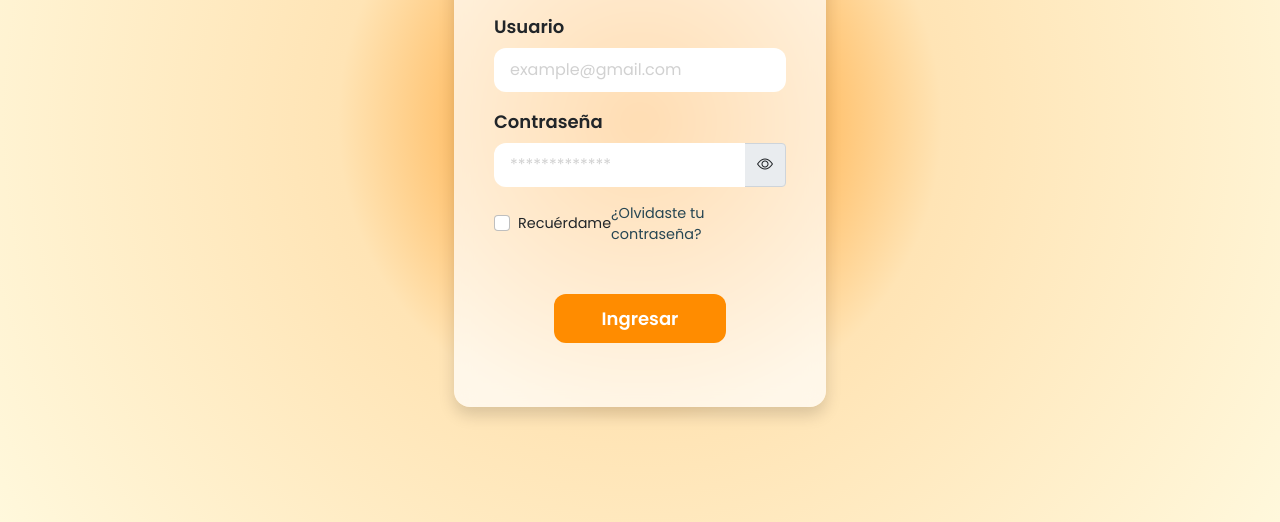
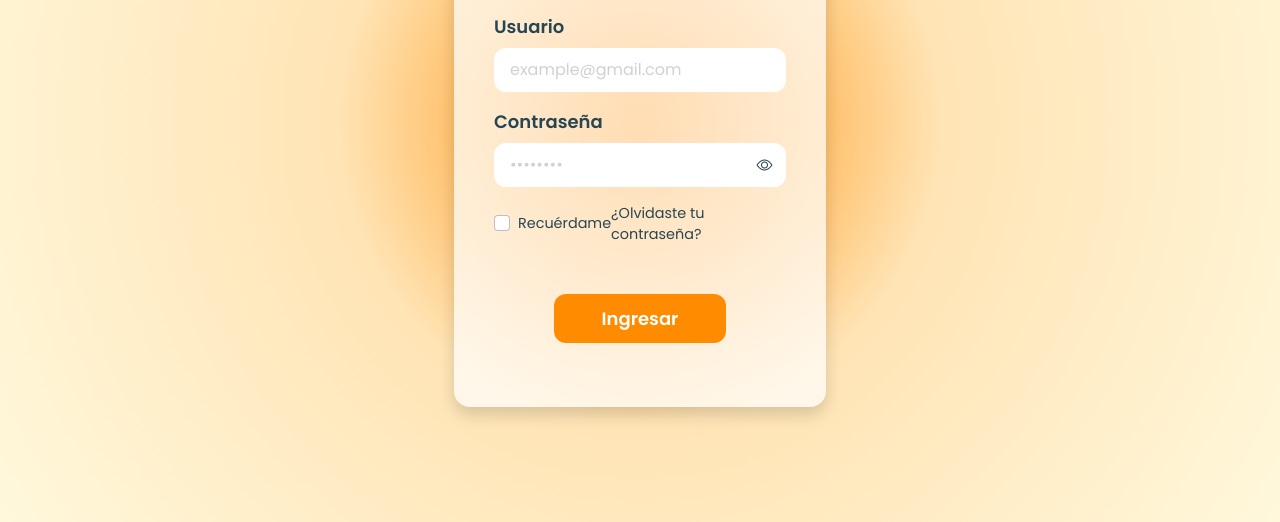
Before and after one commit to yenifer-gonzalez/pfinal-jap-grupo1, a plain HTML site: page login.html in a window 1280 px wide. Shown: the part 278-800 px from the top of the page. Drawn offline with nearby package versions, Linux system fonts and the light colour scheme.

Commit message:
form validation and pass toggle login

```diff
--- a/css/login.css
+++ b/css/login.css
@@ -108,6 +108,7 @@ body {
 }
 
 .form-label {
+  color: var(--color-secondary-blue);
   font-weight: var(--font-weight-semibold);
   font-size: var(--font-size-h3);
 }
@@ -131,15 +132,47 @@ body {
 
 .form-check-label,
 a.small {
+  color: var(--color-secondary-blue);
   font-size: 0.9rem;
 }
 
 .forgot-link {
   color: var(--color-secondary-blue);
   font-size: 0.9rem;
+  user-select: none;
 }
 
 .forgot-link:hover {
-  color: var(--color-secondary-dark);
-  text-decoration: underline !important;
+  color: var(--color-primary-orange);
 }
+
+.pr-eye {
+  padding-right: 3rem;
+}
+
+.eye-abs {
+  position: absolute;
+  right: 0.6rem;
+  top: 50%;
+  transform: translateY(-50%);
+  border: 0;
+  background: transparent;
+  padding: 0.25rem;
+  line-height: 1;
+  cursor: pointer;
+  color: var(--color-secondary-blue);
+}
+
+.form-check-label {
+  user-select: none;
+}
+
+.form-check-input:checked {
+  background-color: var(--color-primary-dark);
+  border-color: var(--color-primary-dark);
+}
+
+.form-check-input:focus {
+  border-color: var(--color-primary-orange);
+  box-shadow: 0 0 0 0.1rem rgba(255, 140, 0, 0.45);
+}
--- a/js/login.js
+++ b/js/login.js
@@ -40,18 +40,28 @@ function clearSession() {
 
 // === VALIDACIÓN DE FORMULARIO ===
 
-function handleSubmit(event) {
-  event.preventDefault();
+document.addEventListener("DOMContentLoaded", () => {
+  const form = document.querySelector("form");
+  form.addEventListener("submit", (e) => {
+    e.preventDefault();
+    handleSubmit();
+  });
 
-  let user = document.getElementById("username");
-
-  createSession(user.value);
   checkActiveSession();
-}
+});
 
 // === FUNCIONALIDADES DE LA INTERFAZ ===
 // Función para alternar visibilidad de contraseña
-// Función para manejar el envío del formulario
+
+function changeEye() {
+  const pass = document.getElementById("password");
+  const icon = document.getElementById("eyeIcon");
+  const showing = pass.type === "text";
+
+  pass.type = showing ? "password" : "text";
+  icon.classList.toggle("bi-eye", showing);
+  icon.classList.toggle("bi-eye-slash", !showing);
+}
 
 // === INICIALIZACIÓN ===
 
--- a/login.html
+++ b/login.html
@@ -36,7 +36,7 @@
             </div>
 
             <!-- Formulario - Usuario y Contraseña  -->
-            <form onsubmit="handleSubmit(event)">
+            <form>
               <div class="mb-3">
                 <label for="username" class="form-label">Usuario</label>
                 <input
@@ -49,21 +49,22 @@
               </div>
               <div class="mb-3">
                 <label for="password" class="form-label">Contraseña</label>
-                <div class="input-group">
+                <div class="position-relative">
                   <input
                     type="password"
-                    class="form-control"
+                    class="form-control pr-eye"
                     id="password"
-                    placeholder="*************"
+                    placeholder="&#8226;&#8226;&#8226;&#8226;&#8226;&#8226;&#8226;&#8226;"
                     required
                   />
-                  <span
-                    class="input-group-text"
-                    id="togglePass"
-                    style="cursor: pointer"
+                  <button
+                    type="button"
+                    class="eye-abs"
+                    onclick="changeEye(this)"
+                    aria-label="Mostrar/ocultar contraseña"
                   >
                     <i class="bi bi-eye" id="eyeIcon"></i>
-                  </span>
+                  </button>
                 </div>
               </div>
 
```
